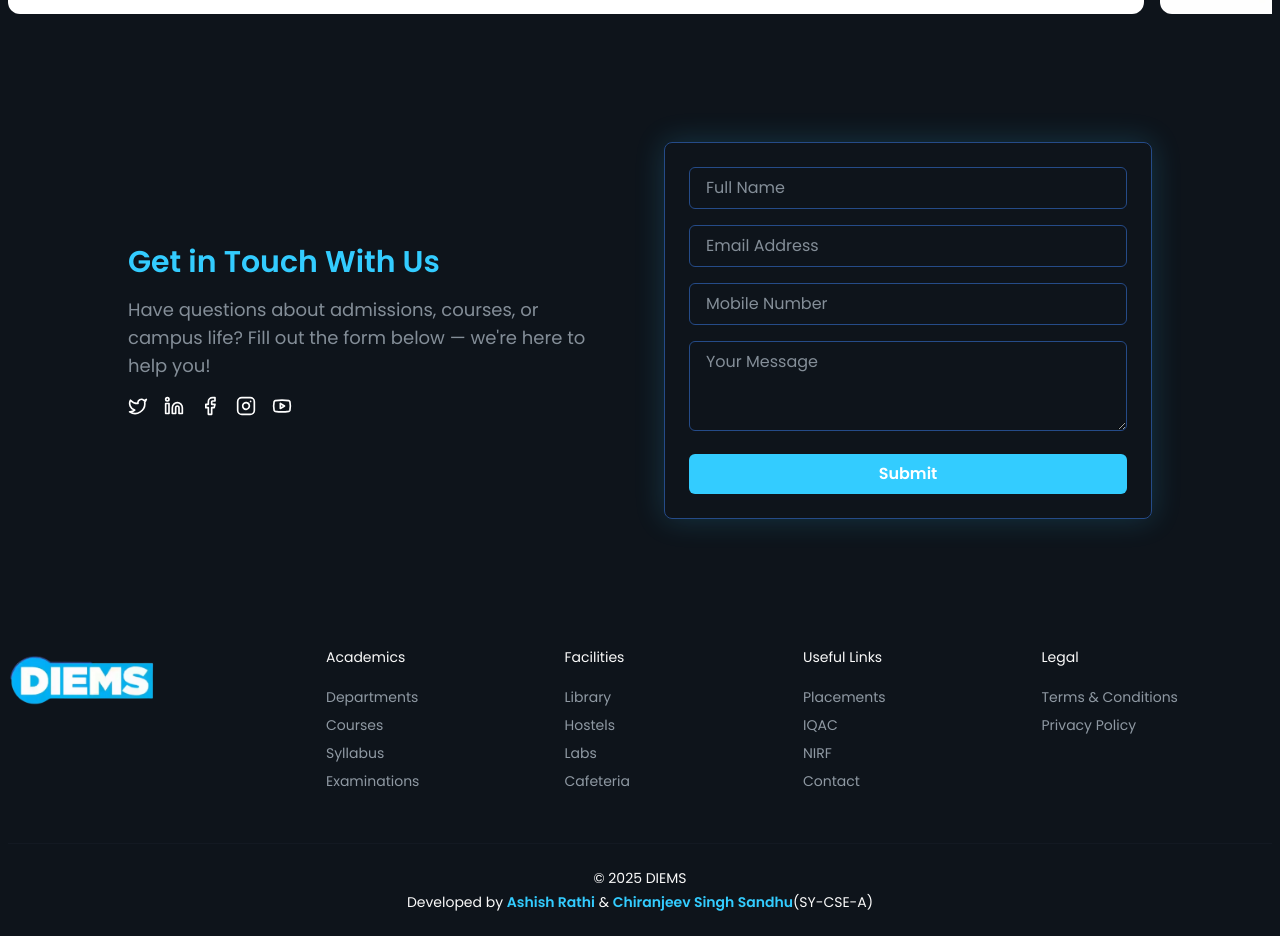
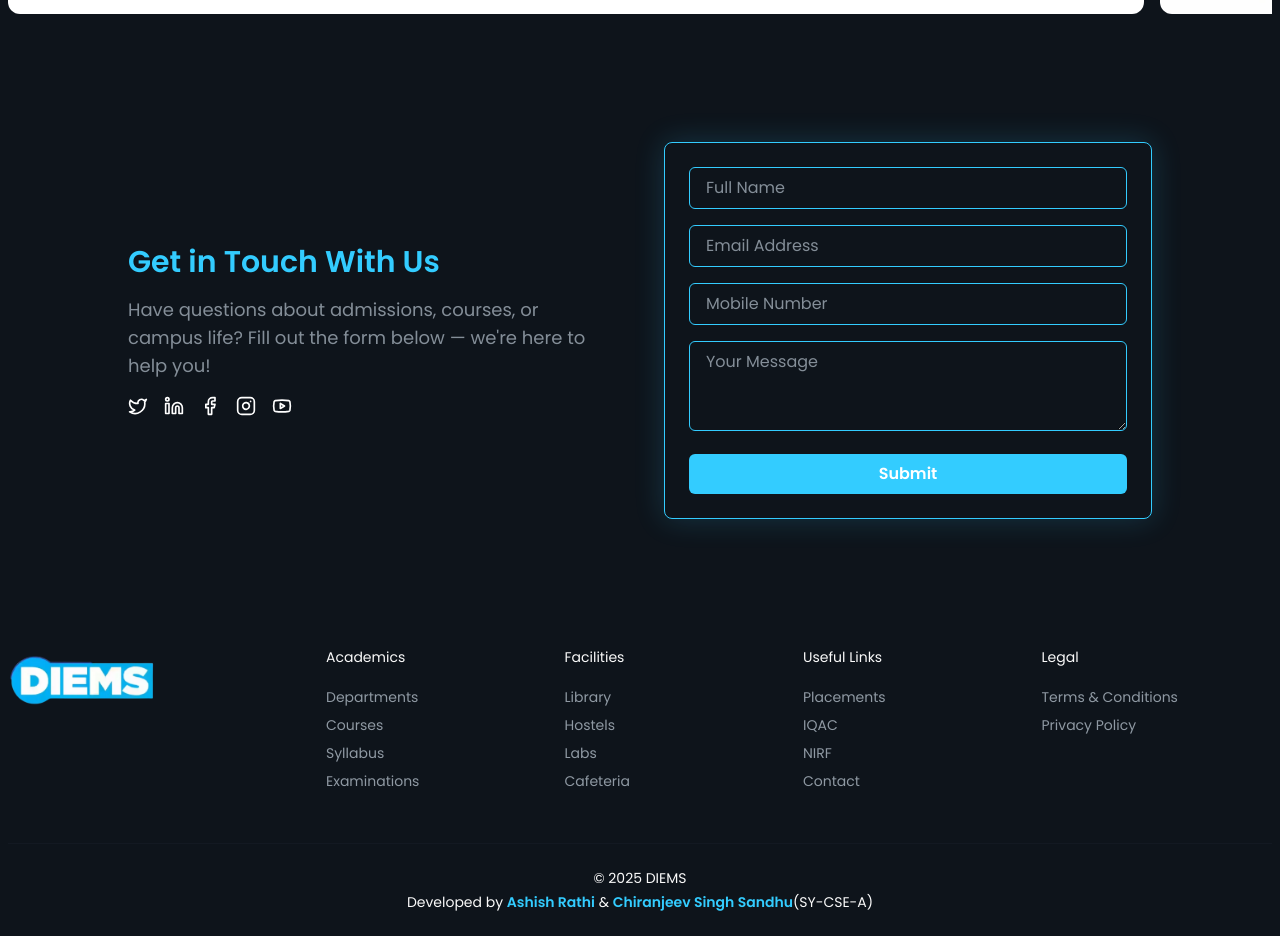
Before and after one commit to CSSandhu2005/DIEMS, a React (Vite) app: page / in a window 1280 px wide. Shown: the part 5033-5969 px from the top of the page. Built offline with nearby package versions, Linux system fonts and the light colour scheme.

Commit message:
Contact Us Border Changed

```diff
--- a/src/components/Contact.tsx
+++ b/src/components/Contact.tsx
@@ -67,7 +67,7 @@ const Contact = () => {
           viewport={{ once: true }}
           className="flex-1"
         >
-          <form onSubmit={handleSubmit} className="space-y-4 border border-[#254B88] p-6 rounded-lg shadow-[0_0_30px_#33CCFF30]">
+          <form onSubmit={handleSubmit} className="space-y-4 border border-primary p-6 rounded-lg shadow-[0_0_30px_#33CCFF30]">
             <input
               type="text"
               id="name"
@@ -75,7 +75,7 @@ const Contact = () => {
               placeholder="Full Name"
               value={formData.name}
               onChange={handleChange}
-              className="w-full px-4 py-2 border border-[#254B88] rounded-md bg-transparent text-white placeholder-[#848E98]"
+              className="w-full px-4 py-2 border border-primary rounded-md bg-transparent placeholder-[#848E98]"
               required
             />
             <input
@@ -85,7 +85,7 @@ const Contact = () => {
               placeholder="Email Address"
               value={formData.email}
               onChange={handleChange}
-              className="w-full px-4 py-2 border border-[#254B88] rounded-md bg-transparent text-white placeholder-[#848E98]"
+              className="w-full px-4 py-2 border border-primary rounded-md bg-transparent  placeholder-[#848E98]"
               required
             />
             <input
@@ -95,7 +95,7 @@ const Contact = () => {
               placeholder="Mobile Number"
               value={formData.mobile}
               onChange={handleChange}
-              className="w-full px-4 py-2 border border-[#254B88] rounded-md bg-transparent text-white placeholder-[#848E98]"
+              className="w-full px-4 py-2 border border-primary rounded-md bg-transparent placeholder-[#848E98]"
               required
             />
             <textarea
@@ -104,13 +104,13 @@ const Contact = () => {
               placeholder="Your Message"
               value={formData.message}
               onChange={handleChange}
-              className="w-full px-4 py-2 border border-[#254B88] rounded-md bg-transparent text-white placeholder-[#848E98]"
+              className="w-full px-4 py-2 border border-primary rounded-md bg-transparent placeholder-[#848E98]"
               rows={3}
               required
             />
             <button
               type="submit"
-              className="w-full py-2 bg-[#33CCFF] text-white text-base font-semibold rounded-md hover:bg-[#00bdfc] transition"
+              className="w-full py-2 bg-primary text-white text-base font-semibold rounded-md hover:bg-[#00bdfc] transition hover:text-black"
             >
               Submit
             </button>
```
